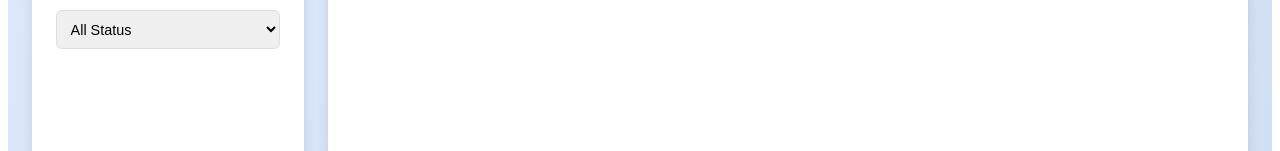
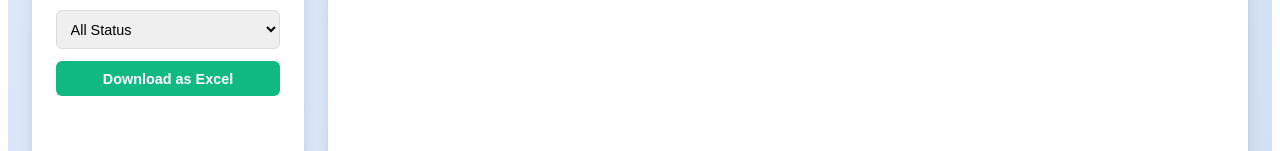
Before and after one commit to Dulajdj/Noc-problem-library, a React (Vite) app in the folder Frontend/: page / in a window 1280 px wide. Shown: the part 490-641 px from the top of the page. Built offline with nearby package versions, Linux system fonts and the light colour scheme; no server answers.

Commit message:
XLSX file Generator

```diff
--- a/Frontend/src/components/AddProblem.jsx
+++ b/Frontend/src/components/AddProblem.jsx
@@ -6,7 +6,7 @@ import { useNavigate } from 'react-router-dom';
 const categories = [
   "Core Switch", "WAN Firewalls", "Perimeter Firewalls", "SAP Tunnels", "Access Switches",
   "Access Points", "Virtual Machines - VCenter", "Backup Servers - Avamar",
-  "Critical Alerts","Server Room Alerts", "IDRAC Alerts", "Dialog", "SLT", "Citrix"
+  "Critical Alerts", "Server Room Alerts", "IDRAC Alerts", "Dialog", "SLT", "Citrix"
 ];
 
 const wanFirewallSubCategories = [
@@ -21,14 +21,14 @@ const accessPointSubCategories = [
 
 const wanSubSubCategories = {
   "Advantis": [
-    "ADV-3PL-Kelaniya", "ADV-3PL-Kotugoda", "ADV-Expelogixs",
+    "ADV-3PL-Kelaniya", "ADV-3PL-Kotugoda", "ADV-ExpeLogix",
     "ADV-Hayleys Free Zone 1- Venus", "ADV-Hayleys Free Zone 2- Mecury",
     "ADV-Logiwiz Kelanimulla"
   ],
   "Agro": [
     "Agro-Quality Seeds Borlanda 2", "Agro-CocoLife Pannala", "Agro-Technica Ekala",
     "Agro-HJS", "Agro-Biotech Nanuoya", "Agro-Seeduwa", "Agro-Haychem Kottawa",
-    "Agro-Animal Health Sapugaskanda", "Agro-Pannipitiya", "Agro-QS_Hokandara",
+    "Agro-Animal Health Sapugaskanda", "Agro-Pannipitiya", "Agro-Q.S Hokandara",
     "Agro-Fertilizer", "Agro-Quality Seeds Borlanda 1"
   ],
   "Fabric": [
@@ -199,7 +199,6 @@ const AddProblem = () => {
       navigate('/');
     } catch (err) {
       console.error(err);
-      alert(err.response?.data?.message || "Failed to add problem");
     }
   };
 
@@ -223,7 +222,7 @@ const AddProblem = () => {
         marginBottom: '1rem',
         color: '#1f2937',
         textAlign: 'center'
-      }}>Add New Problem</h2>
+      }}>Add Problem</h2>
       <form onSubmit={handleSubmit} style={{ display: 'flex', flexDirection: 'column', gap: '1rem' }}>
         <select
           name="category"
--- a/Frontend/src/components/Dashboard.jsx
+++ b/Frontend/src/components/Dashboard.jsx
@@ -1,6 +1,7 @@
 import React, { useState, useEffect } from 'react';
 import axios from 'axios';
 import { Link } from 'react-router-dom';
+import * as XLSX from 'xlsx';
 
 const categories = [
   "Core Switch", "WAN Firewalls", "Perimeter Firewalls", "SAP Tunnels", "Access Switches",
@@ -71,6 +72,40 @@ const Dashboard = () => {
     return duration + ' minutes';
   };
 
+  const downloadExcel = () => {
+    const data = filteredProblems.map(problem => ({
+      Category: problem.category || 'N/A',
+      SubCategory: problem.subCategory || 'N/A',
+      SubSubCategory: problem.subSubCategory || 'N/A',
+      Description: problem.description || 'N/A',
+      'Start Time': problem.startTime ? new Date(problem.startTime).toLocaleString() : 'N/A',
+      'End Time': problem.endTime ? new Date(problem.endTime).toLocaleString() : 'Ongoing',
+      Duration: calculateDuration(problem.startTime, problem.endTime),
+      'Escalated Person': problem.escalatedPerson || 'N/A',
+      Remarks: problem.remarks || 'N/A'
+    }));
+
+    const worksheet = XLSX.utils.json_to_sheet(data);
+    const workbook = XLSX.utils.book_new();
+    XLSX.utils.book_append_sheet(workbook, worksheet, 'Problems');
+
+    // Auto-size columns
+    const colWidths = [
+      { wch: 20 }, // Category
+      { wch: 20 }, // SubCategory
+      { wch: 30 }, // SubSubCategory
+      { wch: 50 }, // Description
+      { wch: 25 }, // Start Time
+      { wch: 25 }, // End Time
+      { wch: 15 }, // Duration
+      { wch: 20 }, // Escalated Person
+      { wch: 50 }  // Remarks
+    ];
+    worksheet['!cols'] = colWidths;
+
+    XLSX.writeFile(workbook, 'problems_export.xlsx');
+  };
+
   const paginatedProblems = filteredProblems.slice((currentPage - 1) * itemsPerPage, currentPage * itemsPerPage);
   const totalPages = Math.ceil(filteredProblems.length / itemsPerPage);
 
@@ -108,7 +143,7 @@ const Dashboard = () => {
           <select
             value={statusFilter}
             onChange={e => setStatusFilter(e.target.value)}
-            style={{ width: '100%', padding: '0.6rem', border: '1px solid #ddd', borderRadius: '0.375rem', fontSize: '0.9rem', transition: 'border-color 0.3s' }}
+            style={{ width: '100%', padding: '0.6rem', marginBottom: '0.75rem', border: '1px solid #ddd', borderRadius: '0.375rem', fontSize: '0.9rem', transition: 'border-color 0.3s' }}
             onFocus={(e) => e.target.style.borderColor = '#3498db'}
             onBlur={(e) => e.target.style.borderColor = '#ddd'}
           >
@@ -116,6 +151,25 @@ const Dashboard = () => {
             <option value="Open">Open</option>
             <option value="Closed">Closed</option>
           </select>
+          <button
+            onClick={downloadExcel}
+            style={{
+              background: '#10b981',
+              color: '#fff',
+              padding: '0.6rem',
+              border: 'none',
+              borderRadius: '0.375rem',
+              width: '100%',
+              cursor: 'pointer',
+              fontSize: '0.9rem',
+              fontWeight: '600',
+              transition: 'background-color 0.3s, transform 0.3s'
+            }}
+            onMouseOver={(e) => { e.target.style.backgroundColor = '#059669'; e.target.style.transform = 'scale(1.05)'; }}
+            onMouseOut={(e) => { e.target.style.backgroundColor = '#10b981'; e.target.style.transform = 'scale(1)'; }}
+          >
+            Download as Excel
+          </button>
         </div>
       </div>
       <div style={{ flex: '3', background: '#ffffff', borderRadius: '0.75rem', boxShadow: '0 4px 12px rgba(0,0,0,0.1)', padding: '1.5rem' }}>
--- a/Frontend/src/components/EditProblem.jsx
+++ b/Frontend/src/components/EditProblem.jsx
@@ -248,8 +248,7 @@ const EditProblem = () => {
       await axios.put(`http://localhost:5000/api/problems/${id}`, dataToSend);
       navigate('/');
     } catch (err) {
-      console.error(err.response?.data || err);
-      alert(err.response?.data?.message || "Update failed");
+      console.error(err);
     }
   };
 
```
